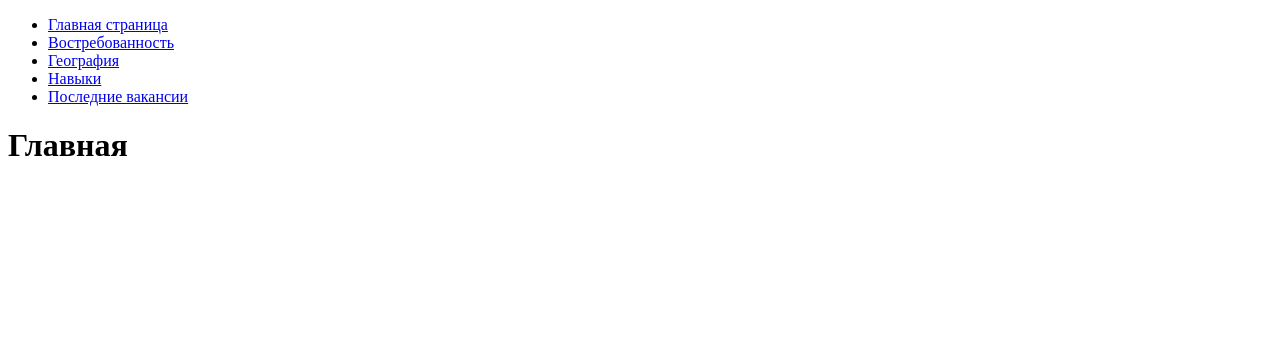
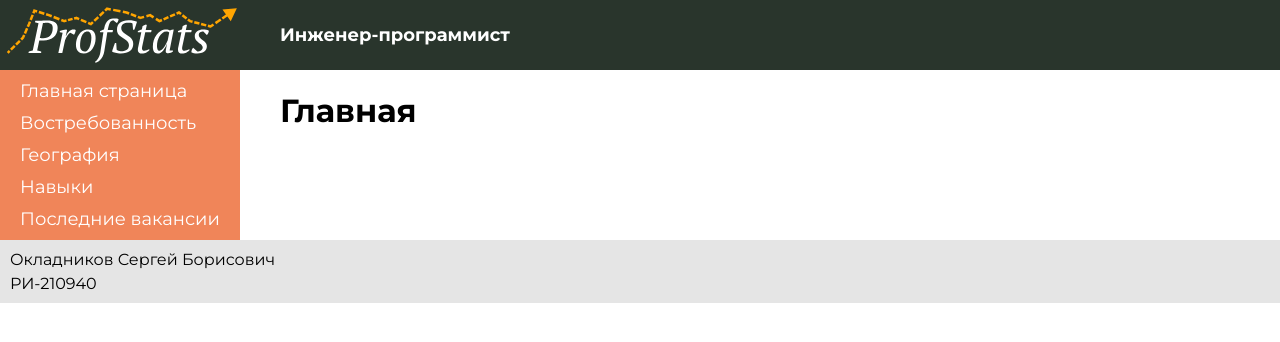
Before and after one commit to SergeyOkladnikov/OkladnikovPythonProject, a Django app: page / in a window 1280 px wide. Shown: the top 342 px of the page. Run offline with Django 4.2, Linux system fonts and the light colour scheme; data comes from the database, SQL or seed files in the repository.

Commit message:
Добавлено оформление

```diff
--- /dev/null
+++ b/profstats/profession/static/profession/css/style.css
@@ -0,0 +1,79 @@
+body{
+    font-family: Montserrat, sans-serif;
+    padding: 0;
+    margin: 0;
+}
+
+header{
+    height: 70px;
+    background-color: #29352C;
+    display: flex;
+    justify-content: start;
+    align-items: center;
+}
+
+.logo{
+    margin-left: 5px;
+    display: block;
+}
+
+header p{
+    font-size: 18px;
+    font-weight: 700;
+    color: white;
+    margin-left: 40px;
+}
+
+main{
+    display: flex;
+}
+
+nav{
+    background-color: #F08559;
+    width: 240px;
+    display: flex;
+    align-items: start;
+    font-size: 18px;
+}
+
+nav ul{
+    list-style: none;
+    padding-left: 20px;
+    padding-right: 20px;
+    margin: 0;
+    display: flex;
+    flex-direction: column;
+    justify-content: space-between;
+    margin-right: auto;
+    margin-left: auto;
+}
+
+nav li{
+    margin-top: 10px;
+}
+
+nav li:last-child{
+    margin-bottom: 10px;
+}
+
+nav a{
+    text-decoration: none;
+    outline: none;
+    color: white;
+}
+
+h1{
+    margin-left: 40px;
+}
+
+footer{
+    background-color: #E5E5E5;
+    padding: 5px;
+    /*display: flex;
+    justify-content: space-around;*/
+    min-height: 30px;
+}
+
+footer p{
+    margin: 5px 5px;
+}
--- a/profstats/profession/templates/profession/base.html
+++ b/profstats/profession/templates/profession/base.html
@@ -1,4 +1,5 @@
 {% load profession_tags %}
+{% load static %}
 
 <!DOCTYPE html>
 <html lang="en">
@@ -8,9 +9,13 @@
     <link rel="preconnect" href="https://fonts.googleapis.com">
     <link rel="preconnect" href="https://fonts.gstatic.com" crossorigin>
     <link href="https://fonts.googleapis.com/css2?family=Montserrat:wght@400;700&display=swap" rel="stylesheet">
+    <link rel="stylesheet" type="text/css" href="{% static 'profession/css/style.css' %}">
 </head>
 <body>
-  <header></header>
+  <header>
+      <img src="{% static 'profession/images/logo.svg' %}" class="logo">
+      <p>Инженер-программист</p>
+  </header>
   <main>
     <nav>
         <ul>
@@ -20,6 +25,13 @@
     {% block content %}
     {% endblock %}
   </main>
-  <footer></footer>
+  <footer>
+      <p>
+          Окладников Сергей Борисович
+      </p>
+      <p>
+          РИ-210940
+      </p>
+  </footer>
 </body>
 </html>
--- a/profstats/profstats/urls.py
+++ b/profstats/profstats/urls.py
@@ -13,10 +13,16 @@ Including another URLconf
     1. Import the include() function: from django.urls import include, path
     2. Add a URL to urlpatterns:  path('blog/', include('blog.urls'))
 """
+from django.conf.urls.static import static
 from django.contrib import admin
 from django.urls import path, include
+
+from profstats import settings
 
 urlpatterns = [
     path('admin/', admin.site.urls),
     path('', include('profession.urls'))
 ]
+
+if settings.DEBUG:
+    urlpatterns += static(settings.MEDIA_URL, document_root=settings.MEDIA_ROOT)
```
Also changed, not shown: profstats/profstats/settings.py (+8 -1 lines), profstats/profession/static/profession/images/logo.svg (added).
